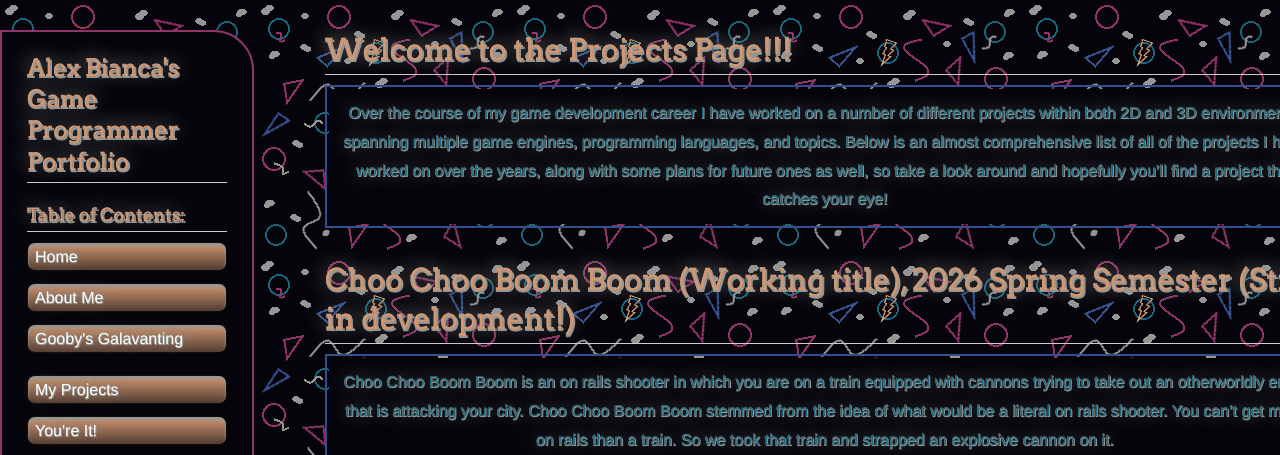
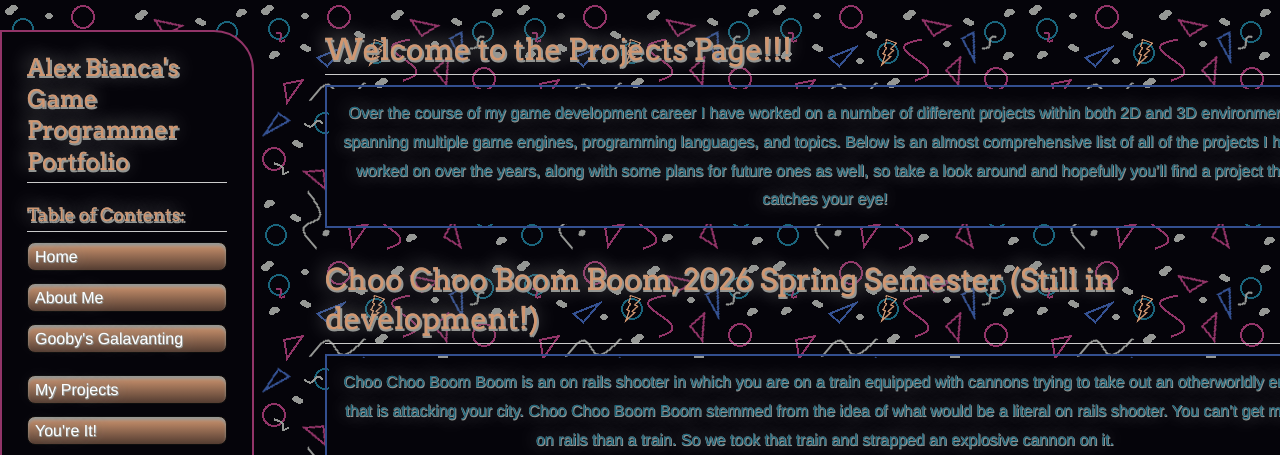
Before and after one commit to goobydaniels/goobydaniels.github.io, a Jekyll site: the page built from projects-page.md, in a window 1280 px wide and 1400 px high, cut to the strip 0-455 px from the top of the window. Built offline with Jekyll 4.4.1, drawn with Linux system fonts in a browser that asks for light colours; our own code applies the rules of GitHub Pages for plain Markdown files; some of the changed text lies outside the part shown.

Commit message:
youre it page test

```diff
--- a/_sass/jekyll-theme-dinky.scss
+++ b/_sass/jekyll-theme-dinky.scss
@@ -67,7 +67,7 @@
 }
 
 #youre-it-page {
-  background-image: url(persona5Background.png);
+  background-image: url(youreItTitleScreen.png);
   background-repeat: repeat;
   background-size: auto;
   background-attachment: fixed;
--- a/projects-page.md
+++ b/projects-page.md
@@ -13,7 +13,7 @@
   </tr>
 </table>
 
-# <b>Choo Choo Boom Boom (Working title), 2026 Spring Semester (Still in development!)</b>
+# <b>Choo Choo Boom Boom, 2026 Spring Semester (Still in development!)</b>
 
 <table>
   <tr>
```
Also changed, not shown: other parts of projects-page.md (+3 -3 lines), youreit-page.md (+3 -4 lines), assets/css/youreItTitleScreen.png (added).
